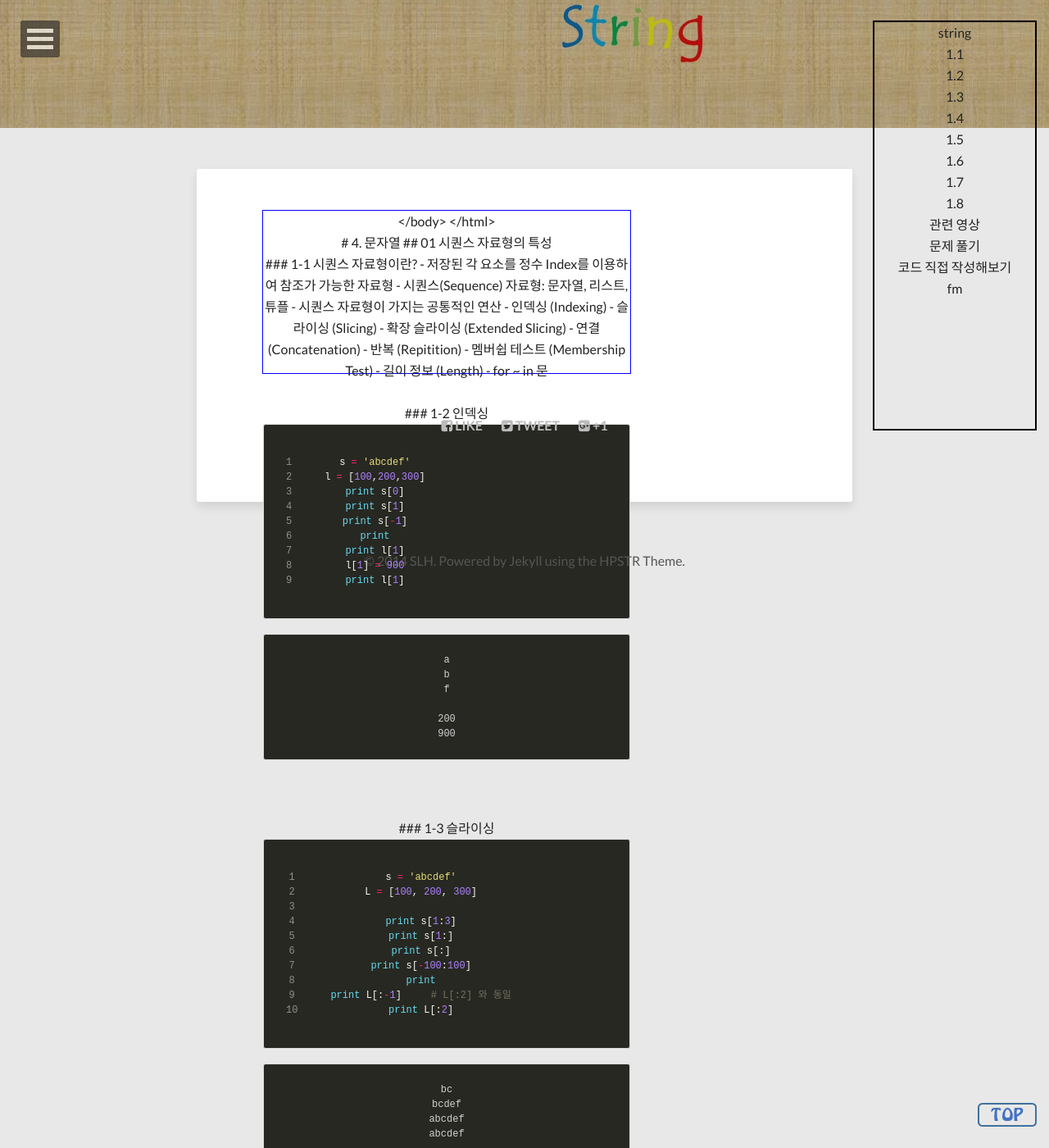
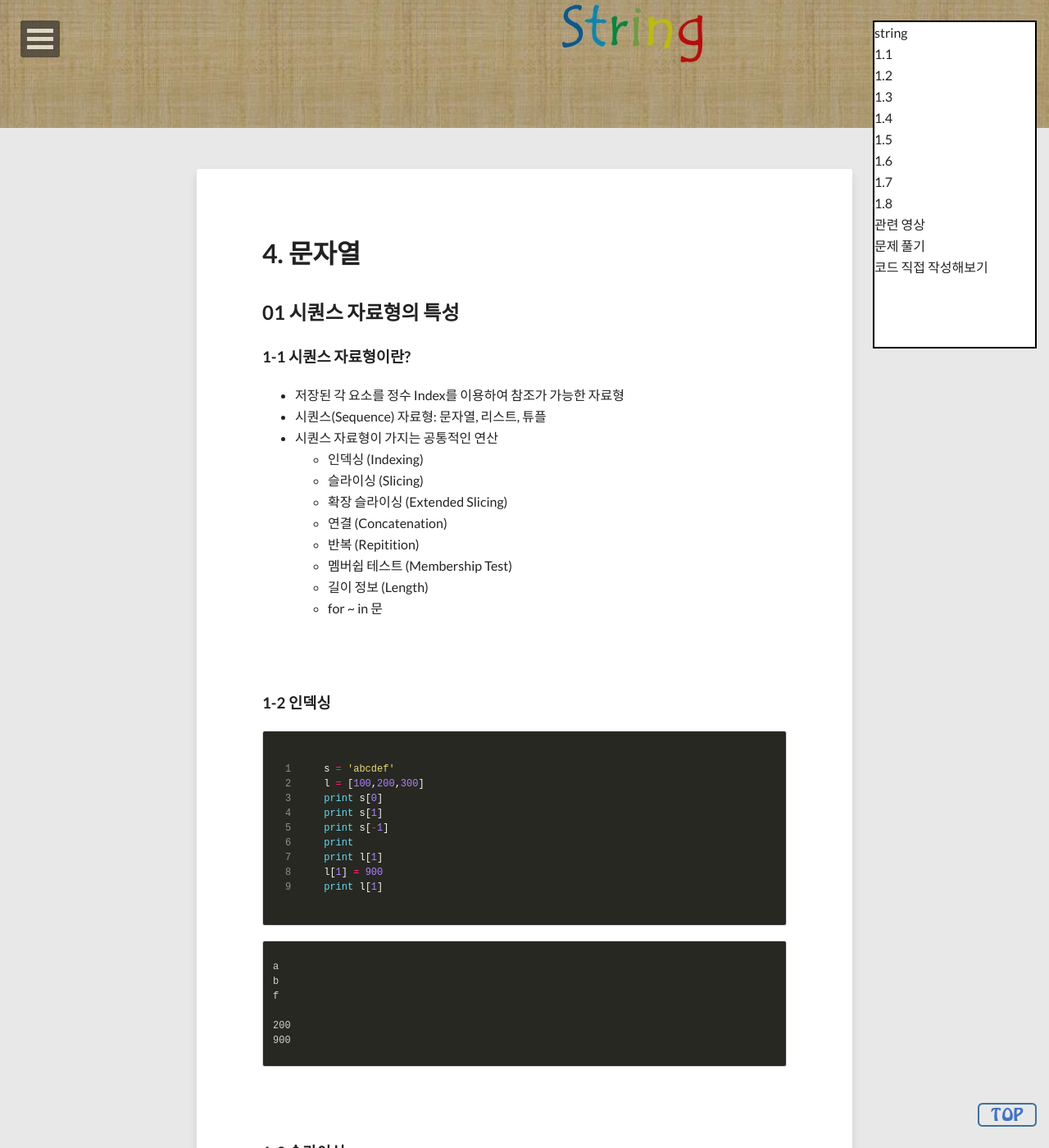
Before and after one commit to geoncheollee/geonblog, a Jekyll site: the page built from lecture_2.md, in a window 1280 px wide and 1400 px high, scrolled down 244 px. Shown: the whole window at 82% size. Built offline with Jekyll 4.4.1, drawn with Linux system fonts in a browser that asks for light colours; nearby versions of some CDN libraries; comment, search, counter and statistics services are not loaded; some of the changed text lies outside the part shown.

Commit message:
Update lecture_2.md

```diff
--- a/lecture_2.md
+++ b/lecture_2.md
@@ -14,15 +14,8 @@ share: true
 	<body>
 
 
-	<div style="
-height: 200px ;
-width: 450px ;
-border: 1px   solid  blue ;
-text-align: center ;
- " >
 
-
-		<div style="height: 500px; width: 200px; border: 2px solid black; text-align: center; position: fixed; top: 25px; right: 15px;">
+		<div style="background: white; height: 400px; width: 200px; border: 2px solid black; position: fixed; top: 25px; right: 15px;">
   			<a href="#string">string</a> <br>
   			<a href="#string_1">1.1</a> <br>
   			<a href="#string_2">1.2</a> <br>
@@ -34,8 +27,8 @@ text-align: center ;
   			<a href="#string_8">1.8</a> <br>
   			<a href="#string_movie">관련 영상</a> <br>
   			<a href="#string_problem">문제 풀기</a> <br>
-  			<a href="#string_code">코드 직접 작성해보기</a> <br>
-  			<a href="#fm">fm</a>
+  			<a href="#string_code">코드 직접 작성해보기</a>
+
 		</div>
 
 	</body>
```
